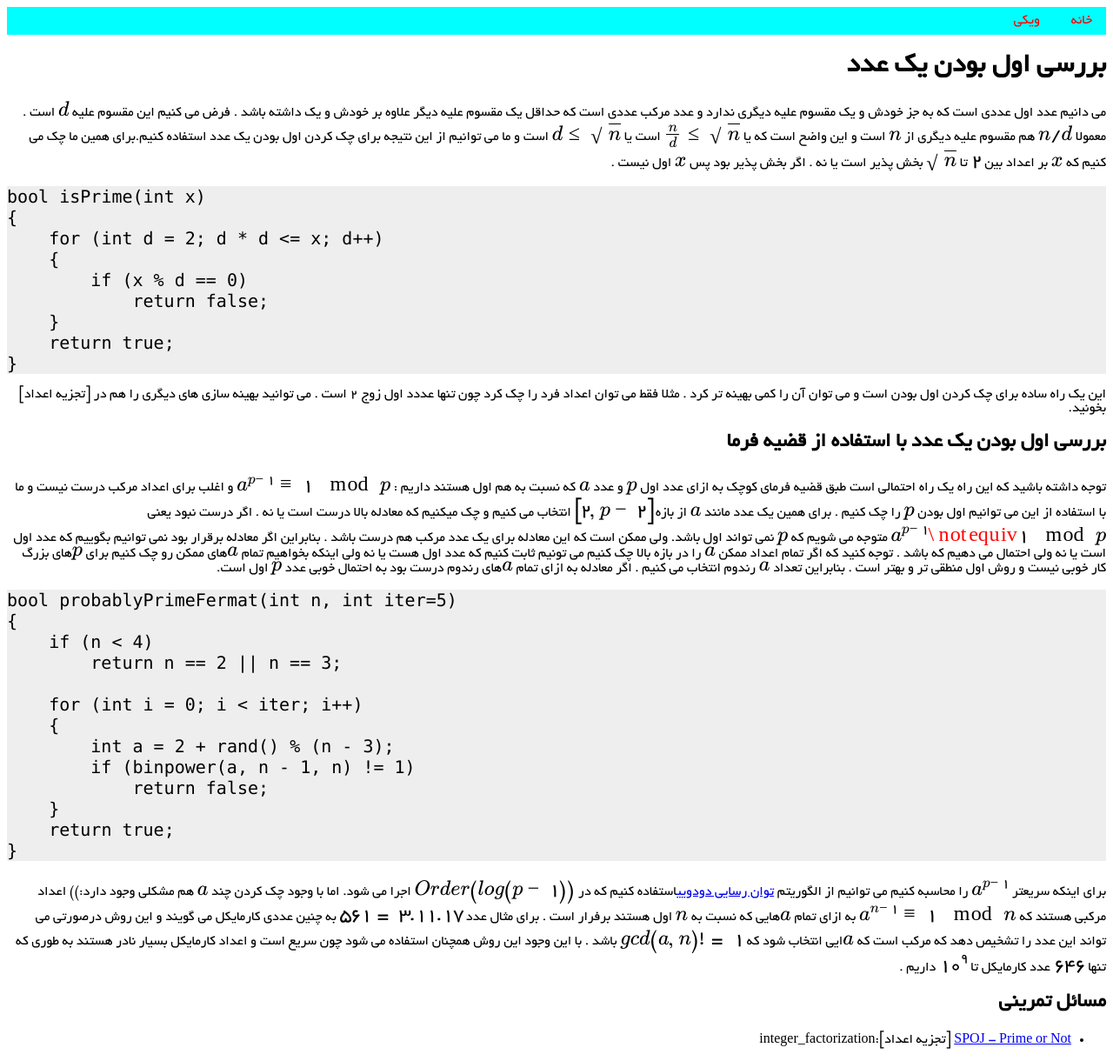
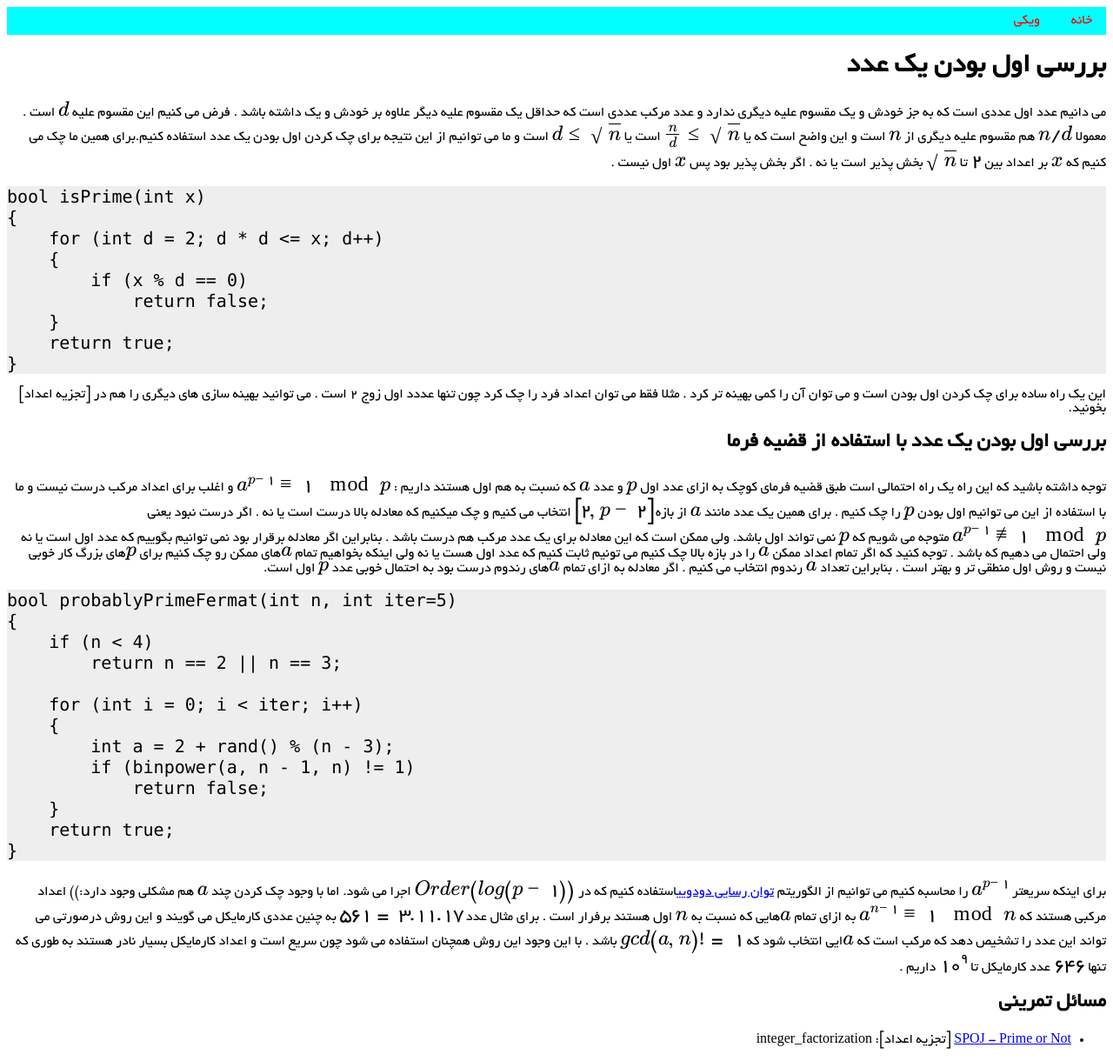
Before and after one commit to shaazzz/FarsiCP, a Jekyll site: the page built from wiki/algorithm/algebra/primality_test.md, in a window 1280 px wide. Shown: the whole page at 87% size. Built offline with Jekyll 4.4.1, drawn with Linux system fonts in a browser that asks for light colours; nearby versions of some CDN libraries; formulas are drawn with MathJax 3; a style sheet for code colours, icons or effects is not loaded; our own code applies the rules of GitHub Pages for plain Markdown files.

Commit message:
Update primality_test.md

````diff
--- a/wiki/algorithm/algebra/primality_test.md
+++ b/wiki/algorithm/algebra/primality_test.md
@@ -20,7 +20,7 @@ bool isPrime(int x)
 
 ## بررسی اول بودن یک عدد با استفاده از قضیه فرما
 توجه داشته باشید که این راه یک راه احتمالی است
-طبق قضیه فرمای کوچک به ازای عدد اول $p$ و عدد $a$ که نسبت به هم اول هستند داریم : $a^{p-1} \equiv 1 \mod p$ و اغلب برای اعداد مرکب درست نیست و ما با استفاده از این می توانیم اول بودن $p$ را چک کنیم . برای همین یک عدد مانند $a$ از بازه $[2 , p - 2]$ انتخاب می کنیم و چک میکنیم که معادله بالا درست است یا نه . اگر درست نبود یعنی $a^{p-1} \notequiv 1 \mod p$ متوجه می شویم که $p$ نمی تواند اول باشد.
+طبق قضیه فرمای کوچک به ازای عدد اول $p$ و عدد $a$ که نسبت به هم اول هستند داریم : $a^{p-1} \equiv 1 \mod p$ و اغلب برای اعداد مرکب درست نیست و ما با استفاده از این می توانیم اول بودن $p$ را چک کنیم . برای همین یک عدد مانند $a$ از بازه $[2 , p - 2]$ انتخاب می کنیم و چک میکنیم که معادله بالا درست است یا نه . اگر درست نبود یعنی $a^{p-1} \not\equiv 1 \mod p$ متوجه می شویم که $p$ نمی تواند اول باشد.
 ولی ممکن است که این معادله برای یک عدد مرکب هم درست باشد . بنابراین اگر معادله برقرار بود نمی توانیم بگوییم که عدد اول است یا نه ولی احتمال می دهیم که باشد . توجه کنید که اگر تمام اعداد ممکن $a$ را در بازه بالا چک کنیم می تونیم ثابت کنیم که عدد اول هست یا نه ولی اینکه بخواهیم تمام $a$های ممکن رو چک کنیم برای $p$های بزرگ کار خوبی نیست و روش اول منطقی تر و بهتر است . بنابراین تعداد $a$ رندوم انتخاب می کنیم . اگر معادله به ازای تمام $a$های رندوم درست بود به احتمال خوبی عدد $p$ اول است.
 
 ```C++
@@ -43,4 +43,4 @@ bool probablyPrimeFermat(int n, int iter=5)
 
 ## مسائل تمرینی
 * [SPOJ - Prime or Not](https://www.spoj.com/problems/PON/)
-[تجزیه اعداد]:integer_factorization
+[تجزیه اعداد]: integer_factorization
````
